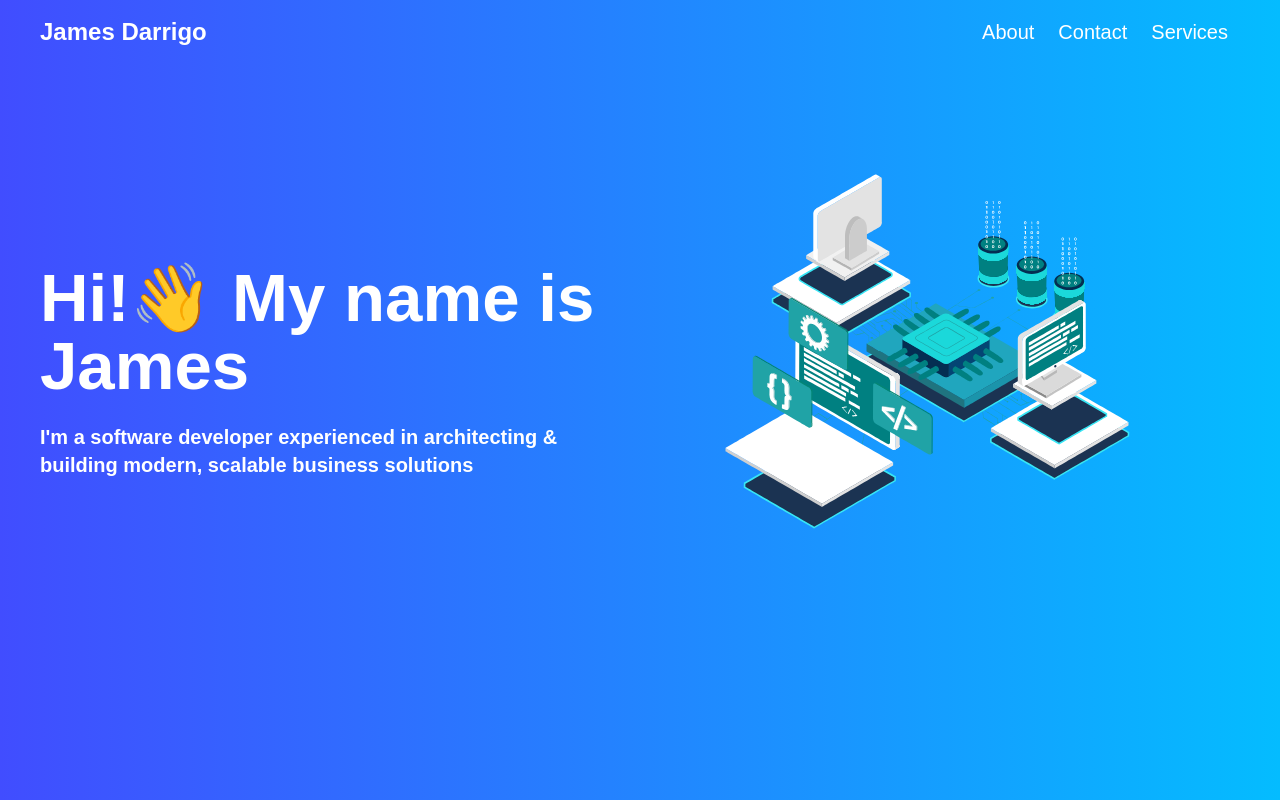
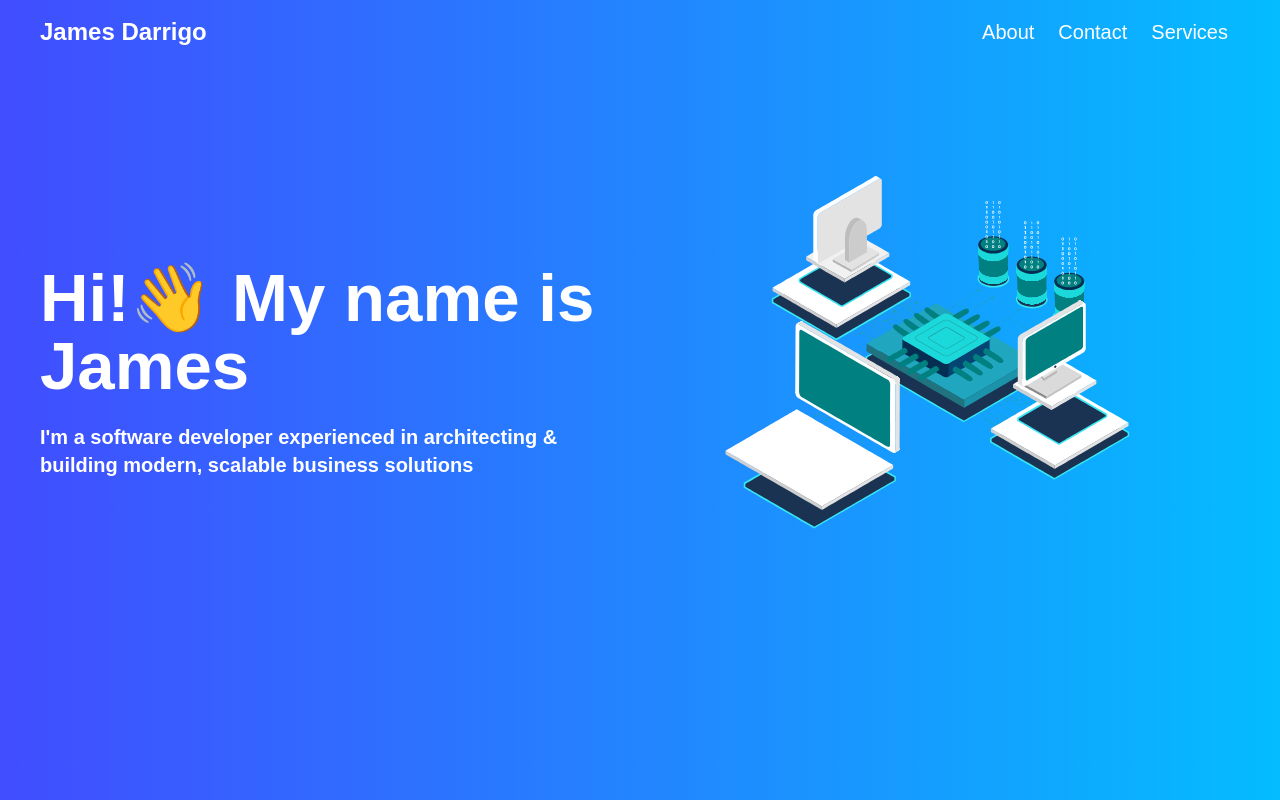
Before and after one commit to Jamesdarrigo29/Portfolio, a Next.js app: page / in a window 1280 px wide. Shown: the top 800 px of the page. Built offline with nearby package versions, Linux system fonts and the light colour scheme.

Commit message:
Unloop animation

```diff
--- a/src/components/Layout.jsx
+++ b/src/components/Layout.jsx
@@ -22,7 +22,7 @@ export default function Main() {
              <Lottie
                 lottieRef={animationRef}
                 animationData={animationData}
-                loop={true}
+                loop={false}
                 onComplete={() => {
                   // animationRef.current.goToAndStop(30, true)
                 }}
```
